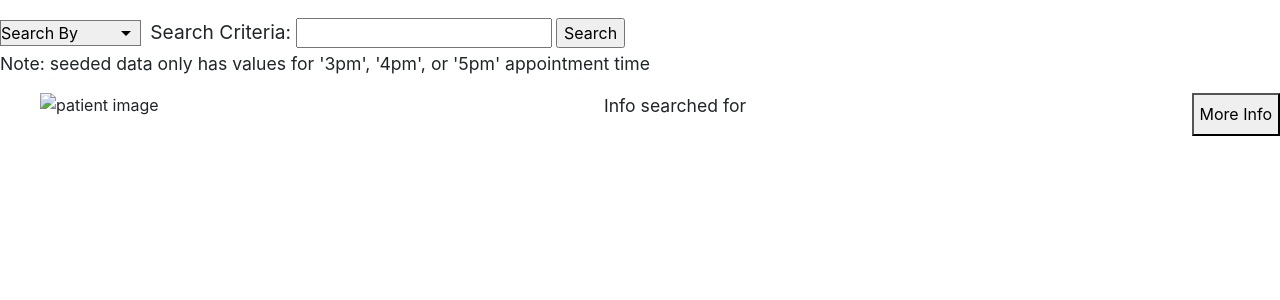
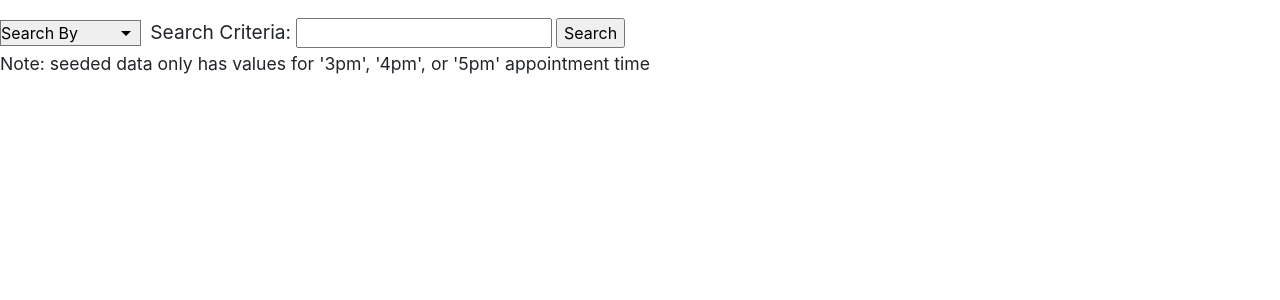
Before and after one commit to LeopoldoGurgel/Project2, a Node project: template views/drSearch.handlebars in a window 1280 px wide. Shown: the part 124-424 px from the top of the page. Run offline with Node 20 templates, Linux system fonts and the light colour scheme; the template is opened without the code that fills it, so the values that code supplies are empty; some libraries are stand-ins or nearby versions.

Commit message:
removed extra template search result

```diff
--- a/views/doctorInfo.handlebars
+++ b/views/doctorInfo.handlebars
@@ -1,6 +1,6 @@
 <div class="d-flex flex-row justify-content-center">
 
-    <h2 id="general-info">Get to know a little more about our doctors!</hw>
+    <h2 id="general-info">Our doctors!</hw>
 </div>
 
 <h3 class="d-flex flex-row justify-content-center">Dr. Robert Johnston </h3>
--- a/views/drSearch.handlebars
+++ b/views/drSearch.handlebars
@@ -24,11 +24,7 @@
 
 {{!-- Add search results here. A template search result is given --}}
 <ul id="search-results">
-    <li class="d-flex flex-row justify-content-between">
-        <img src="" alt="patient image">
-        <p>Info searched for</p>
-        <button>More Info</button> {{!-- Add a data-index attribute to track the different buttons --}}
-    </li>
+
 </ul>
 
 
--- a/views/patientInfo.handlebars
+++ b/views/patientInfo.handlebars
@@ -20,7 +20,7 @@
 <div class="card" style="width: 18rem;">
   <img class="card-img-top" src="/img/SaraJones.jpg" alt="Card image cap">
   <div class="card-body">
-    <h5 class="card-title">{{userData.fullname}}</h5>
+    <h5 class="card-title">{{userData.fullName}}</h5>
     <p class="card-text">Conditions</p>
   </div>
   <ul class="list-group list-group-flush">
```
